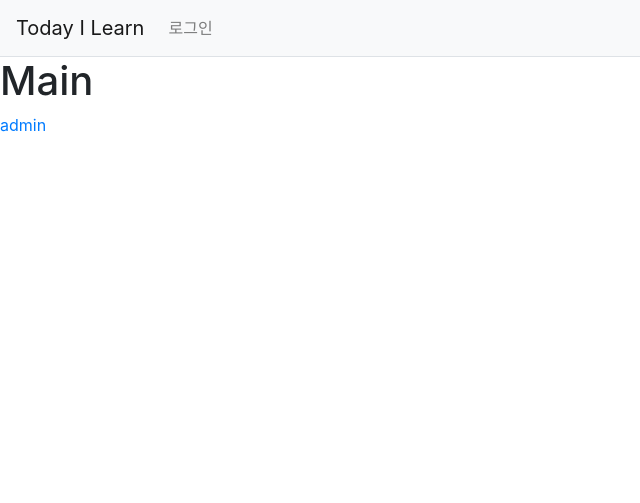
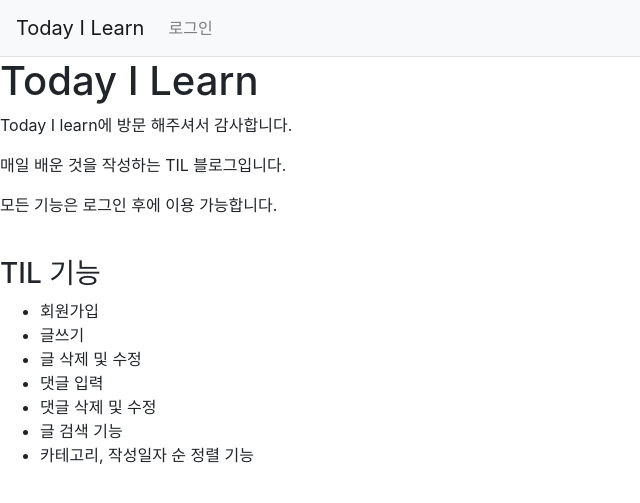
Before and after one commit to jundragons/TodayILearnProject, a Django app: page / in a window 1280 px wide. Shown: the top 503 px of the page, without its empty margins (0-640 px from the left). Run offline with Django 4.2, Linux system fonts and the light colour scheme; data comes from the database, SQL or seed files in the repository; some libraries are stand-ins or nearby versions.

Commit message:
Modify index.html

```diff
--- a/blog/templates/blog/index.html
+++ b/blog/templates/blog/index.html
@@ -1,9 +1,17 @@
 {% extends 'blog/base.html' %}
     {% block content %}
-  <h1>Main</h1>
-  {% for user in users %}
-        <p>
-            <a href="/post/{{user.id}}/">{{user.username}}</a>
-        </p>
-  {% endfor %}
+    <h1>Today I Learn</h1>
+    <p>Today I learn에 방문 해주셔서 감사합니다.</p>
+    <p>매일 배운 것을 작성하는 TIL 블로그입니다.</p>
+    <p>모든 기능은 로그인 후에 이용 가능합니다.</p><br/>
+    <h3>TIL 기능</h3>
+        <ul>
+            <li>회원가입</li>
+            <li>글쓰기</li>
+            <li>글 삭제 및 수정</li>
+            <li>댓글 입력</li>
+            <li>댓글 삭제 및 수정</li>
+            <li>글 검색 기능</li>
+            <li>카테고리, 작성일자 순 정렬 기능</li>
+        </ul>
 {% endblock %}
```
